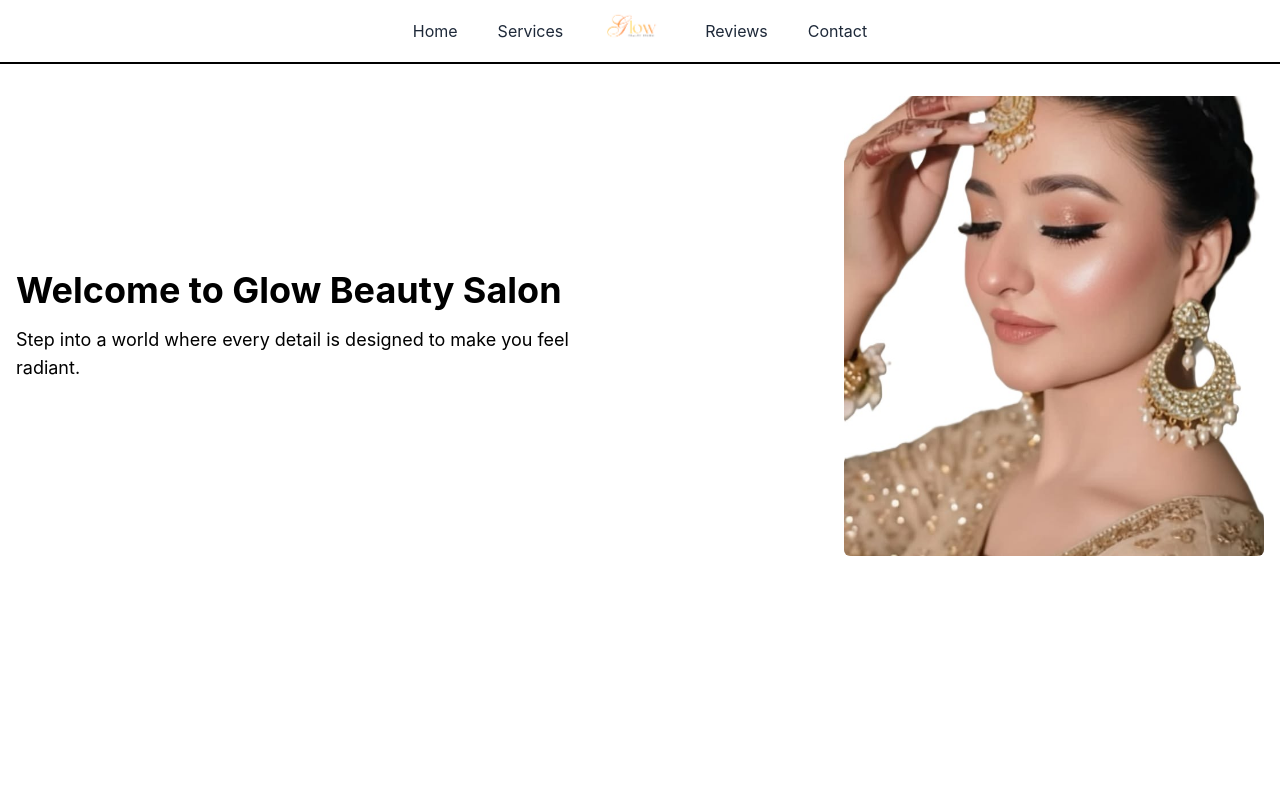
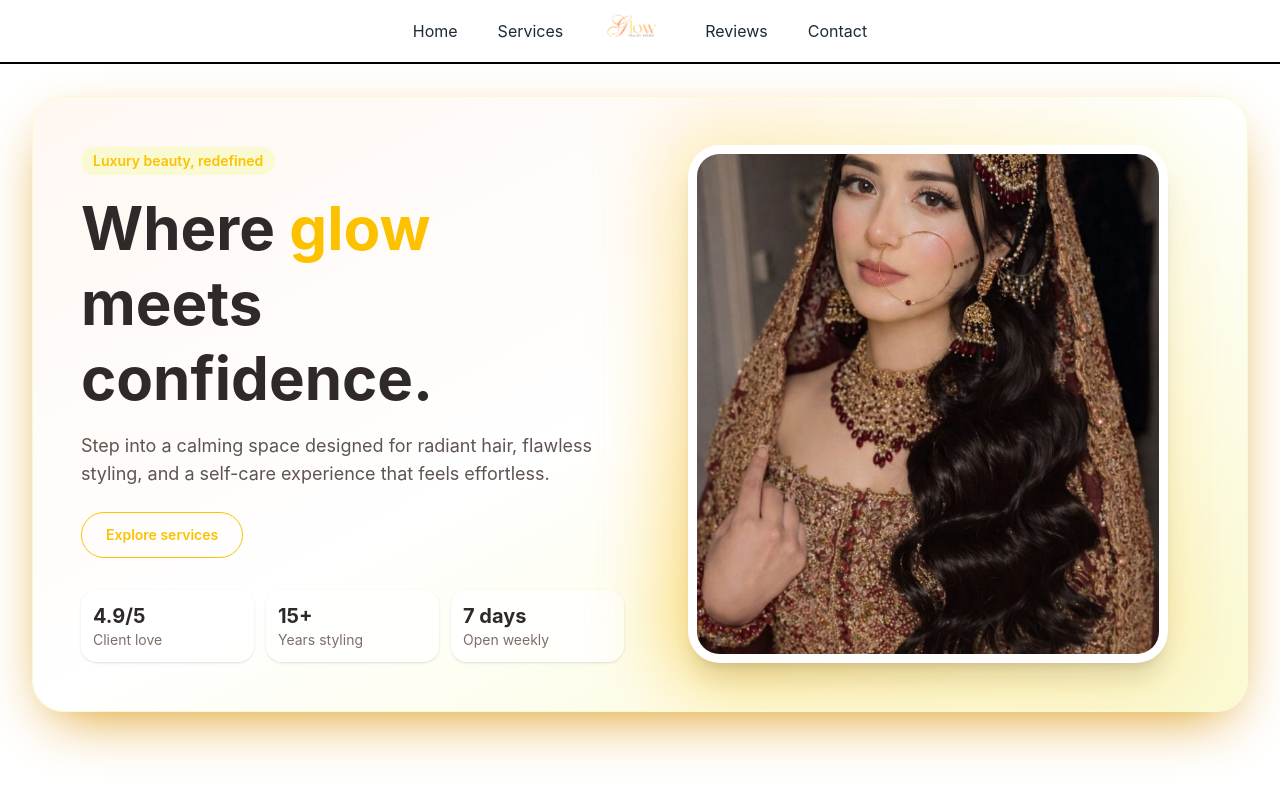
Before and after one commit to Jawairia-Mazhar/Salon-Website, a React (Vite) app: page / in a window 1280 px wide. Built offline with nearby package versions, Linux system fonts and the light colour scheme.

Commit message:
Feat: Update Hero component layout and added cover image

```diff
--- a/src/pages/Hero.jsx
+++ b/src/pages/Hero.jsx
@@ -1,20 +1,63 @@
 import React from 'react'
-import img from '../assets/cover-Img.jpg'
+import img from '../assets/cover-Img.png'
 
 const Hero = () => {
   return (
-    <main className="mx-auto px-4 py-8 flex flex-col md:flex-row items-center gap-8">
-      <div className="w-full md:w-1/2 text-center md:text-left">
-        <h1 className="text-4xl font-bold mb-4">Welcome to Glow Beauty Salon</h1>
-        <span className="text-lg block">Step into a world where every detail is designed to make you feel radiant.</span>
+    <main className="mx-auto px-4 py-8 sm:px-6 lg:px-8">
+      <section className="overflow-hidden rounded-[2rem] border border-[#fafad2] bg-gradient-to-br from-[#fff7f2] via-white to-[#fafad2] shadow-[0_20px_60px_-20px_rgb(218,145,0)]">
+        <div className="flex flex-col lg:flex-row items-center gap-8 p-6 sm:p-8 lg:p-12">
+          <div className="w-full lg:w-1/2 text-center lg:text-left">
+            <p className="inline-flex rounded-full bg-[#fafad2] px-3 py-1 text-sm font-semibold text-[#fcc200]">
+              Luxury beauty, redefined
+            </p>
+            <h1 className="mt-4 text-4xl sm:text-5xl lg:text-6xl font-bold leading-tight text-[#2f2a29]">
+              Where <span className="text-[#fcc200]">glow</span> meets confidence.
+            </h1>
+            <p className="mt-4 text-lg text-[#5f5452] max-w-xl mx-auto lg:mx-0">
+              Step into a calming space designed for radiant hair, flawless styling,
+              and a self-care experience that feels effortless.
+            </p>
+
+            <div className="mt-6 flex flex-col sm:flex-row gap-3 justify-center lg:justify-start">
+              <a
+                href="#services"
+                className="rounded-full border border-[#fcc200] px-6 py-3 text-sm font-semibold text-[#fcc200] transition hover:bg-[#fafad2]"
+              >
+                Explore services
+              </a>
             </div>
-      <div className="w-full md:w-1/2 flex justify-center md:justify-end">
+
+            <div className="mt-8 grid grid-cols-2 sm:grid-cols-3 gap-3 text-left">
+              <div className="rounded-2xl bg-white/80 p-3 shadow-sm">
+                <p className="text-xl font-bold text-[#2f2a29]">4.9/5</p>
+                <p className="text-sm text-[#7d6e69]">Client love</p>
+              </div>
+              <div className="rounded-2xl bg-white/80 p-3 shadow-sm">
+                <p className="text-xl font-bold text-[#2f2a29]">15+</p>
+                <p className="text-sm text-[#7d6e69]">Years styling</p>
+              </div>
+              <div className="rounded-2xl bg-white/80 p-3 shadow-sm col-span-2 sm:col-span-1">
+                <p className="text-xl font-bold text-[#2f2a29]">7 days</p>
+                <p className="text-sm text-[#7d6e69]">Open weekly</p>
+              </div>
+            </div>
+          </div>
+
+          <div className="w-full lg:w-1/2">
+            <div className="relative mx-auto w-full max-w-120">
+              <div className="absolute -inset-4 rounded-[2rem] bg-gradient-to-tr from-[#fcc200] to-[#fafad2] blur-2xl opacity-70"></div>
+              <div className="relative overflow-hidden rounded-[2rem] border border-white/70 bg-white p-2 shadow-xl">
                 <img
                   src={img}
                   alt="Glow Beauty Salon"
-          className="w-full max-w-[420px] h-[400px] sm:h-[380px] md:h-[460px] object-cover rounded-md"
+                  className="h-[420px] sm:h-[500px] w-full object-cover rounded-[1.4rem]"
                 />
+
               </div>
+            </div>
+          </div>
+        </div>
+      </section>
     </main>
   )
 }
```
Also changed, not shown: src/assets/cover-Img.png (added). Lines whose indentation alone changed are shown as unchanged.
